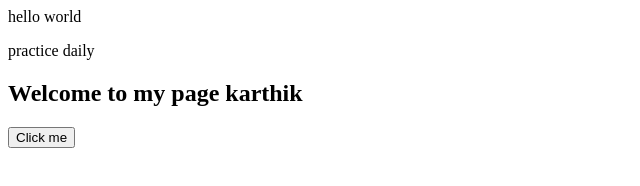
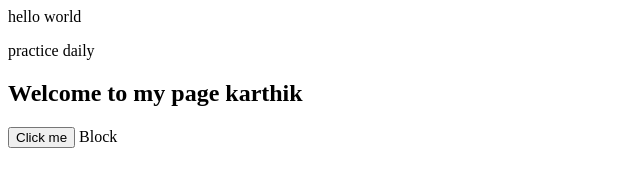
Before and after one commit to karthik1999-coder/karthik-demo, a plain HTML site: page index.html in a window 1280 px wide. Shown: the full height of the page, 0-640 px from the left. Drawn offline with Linux system fonts and the light colour scheme.

Commit message:
add new feature0

```diff
--- a/index.html
+++ b/index.html
@@ -2,3 +2,4 @@
 <p>practice daily</p>
 <h2>Welcome to my page karthik</h2>
 <button>Click me</button>
+<span>Block</span>
```
